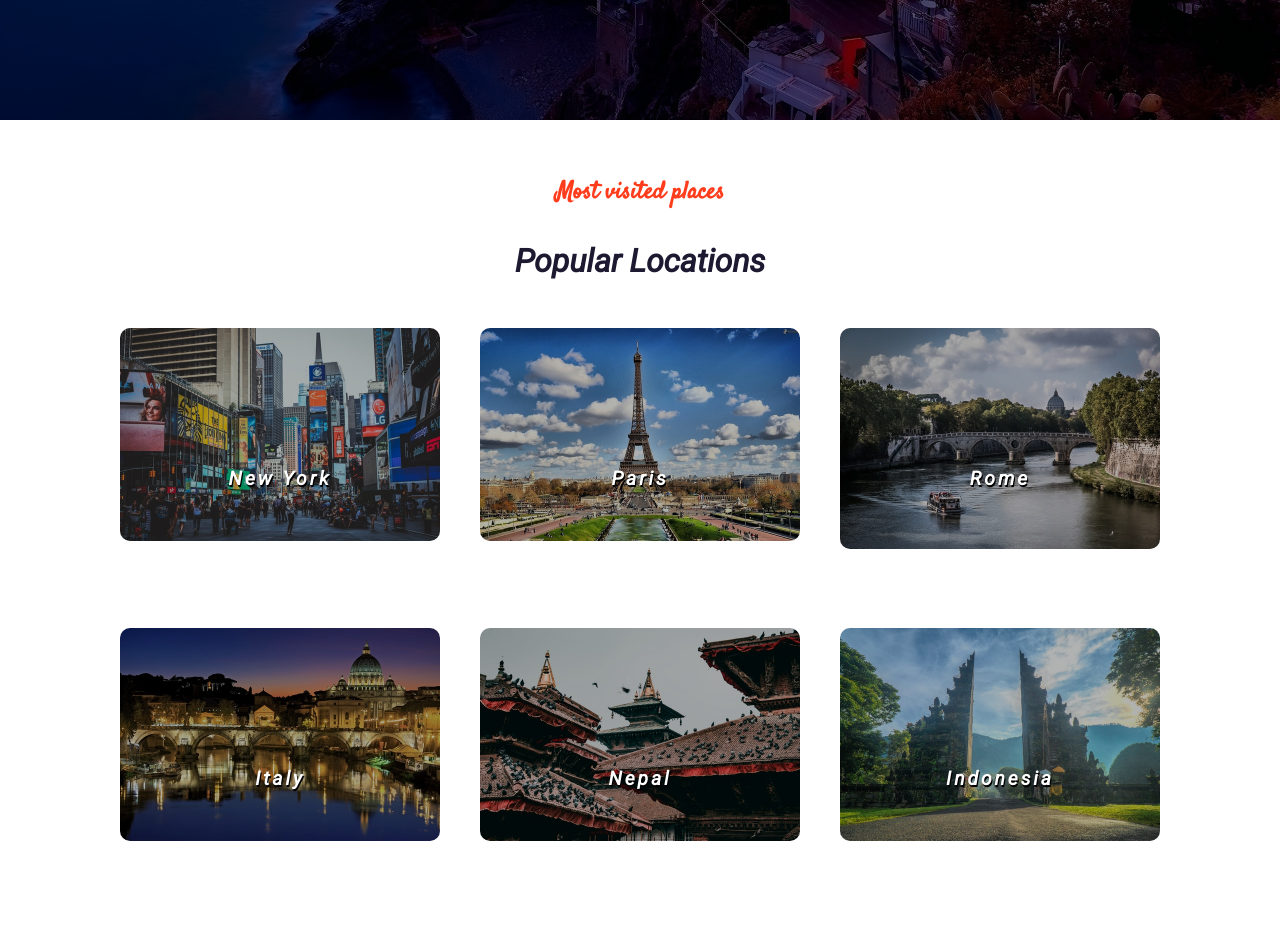
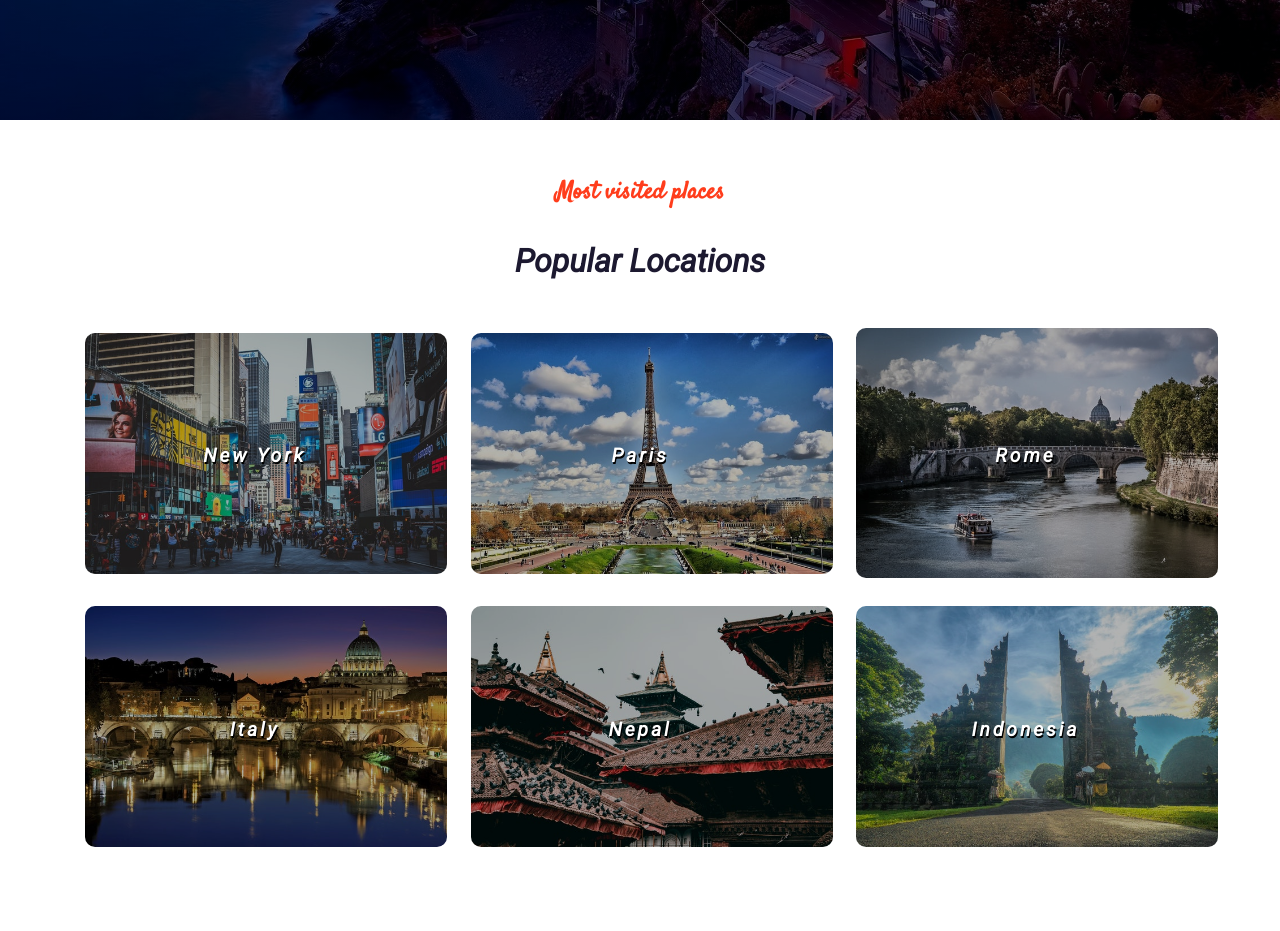
Before and after one commit to DijanaKosovac/CityListing--Travel-, a plain HTML site: page index.html in a window 1280 px wide. Shown: the part 680-1611 px from the top of the page. Drawn offline with nearby package versions, Linux system fonts and the light colour scheme; files that its build step writes are made by us from their sources; files whose address does not match are found by name.

Commit message:
Minor fixes added

```diff
--- a/scss/_mixins.scss
+++ b/scss/_mixins.scss
@@ -47,3 +47,15 @@
         @content;
     }
 }
+
+@mixin desktop-up {
+    @media (min-width: $tablet) and (max-width: $desktop) {
+        @content;
+    }
+}
+
+@mixin desktop {
+    @media (min-width: $desktop) {
+        @content;
+    }
+}
--- a/scss/_variables.scss
+++ b/scss/_variables.scss
@@ -1,5 +1,7 @@
-$font-family: "Roboto", sans-serif;
-$font-family-span: "Satisfy", cursive;
+$font-family: "Roboto",
+sans-serif;
+$font-family-span: "Satisfy",
+cursive;
 $primary-color: #fff;
 $orange-color: #ff3d1c;
 $paragraph-color: #57667e;
@@ -8,3 +10,4 @@ $span-green: #31ff7a;
 $icon-color: #dc3545;
 $mobile: 700px;
 $tablet: 850px;
+$desktop: 1024px;
--- a/scss/style.scss
+++ b/scss/style.scss
@@ -17,6 +17,7 @@ html {
     height: 100vh;
     background-attachment: fixed;
     position: relative;
+
     .container-wrap {
         @include flex(space-between, center);
         width: 90%;
@@ -26,25 +27,31 @@ html {
         line-height: 1.5;
         font-weight: 400;
         color: $primary-color;
+
         .toggle {
             width: 100%;
             padding: 10px 20px;
             background: #000;
             display: none;
         }
+
         .logo span {
             color: $orange-color;
             font-family: $font-family-span;
         }
+
         nav {
             width: 65%;
+
             ul {
                 @include flex(space-between, center);
                 list-style: none;
+
                 li a {
                     text-decoration: none;
                     padding-left: 0.3rem;
                     color: $primary-color;
+
                     &:hover {
                         color: $orange-color;
                     }
@@ -52,12 +59,14 @@ html {
             }
         }
     }
+
     .headline {
         position: absolute;
         top: 50%;
         left: 50%;
         transform: translate(-50%, -50%);
         text-align: center;
+
         span {
             color: $span-green;
             font-size: 2.5rem;
@@ -65,6 +74,7 @@ html {
             font-weight: 400;
             font-family: $font-family-span;
         }
+
         h1 {
             font-size: 3.5rem;
             font-weight: 500;
@@ -73,8 +83,10 @@ html {
             color: $primary-color;
             line-height: 1.3;
         }
+
         form {
             width: 100%;
+
             input[type="text"] {
                 padding: 15px;
                 font-size: 17px;
@@ -86,6 +98,7 @@ html {
                 font-weight: 400;
                 background: #f1f1f1;
             }
+
             .btn {
                 float: left;
                 width: 20%;
@@ -101,31 +114,38 @@ html {
         }
     }
 }
+
 main {
     width: 90%;
     margin: 0 auto;
     text-align: center;
     padding: 3.5rem;
+
     span {
         @include span-style();
     }
+
     h2 {
         @include headline();
     }
+
     .cards {
         @include flex(space-between, center);
         width: 100%;
         height: 100%;
+
         .card {
-            height: 300px;
-            width: 320px;
+            width: 33%;
             position: relative;
+            margin-bottom: 1.5rem;
+
             img {
                 height: auto;
                 width: 320px;
                 border-radius: 10px;
                 filter: brightness(70%);
             }
+
             h4 {
                 position: absolute;
                 top: 50%;
@@ -140,6 +160,7 @@ main {
         }
     }
 }
+
 .promo {
     @include background-propreties();
     background-image: linear-gradient(to bottom, rgba(75, 0, 130, 0.7), rgba(0, 1, 2, 0.7)),
@@ -147,32 +168,39 @@ main {
     width: 100%;
     height: 100vh;
     @include flex(center, center);
+
     .promo-wrap {
         width: 90%;
         margin: 0 auto;
         text-align: center;
+
         span {
             color: $span-green;
             font-family: $font-family-span;
             font-weight: 500;
             font-size: 2rem;
         }
+
         h2 {
             @include headline();
             color: $primary-color;
         }
+
         .promo-icons {
             @include flex(space-around, center);
             margin-top: 3rem;
+
             .icon {
                 @include flex(center, center);
                 flex-direction: column;
                 color: $primary-color;
+
                 h3 {
                     margin-top: 2rem;
                     font-weight: 400;
                 }
             }
+
             .border-wrap {
                 @include flex(center, center);
                 width: 130px;
@@ -180,12 +208,14 @@ main {
                 border-radius: 50%;
                 animation: 1s animateBorder infinite;
             }
+
             .icon-wrap {
                 @include flex(center, center);
                 background-color: $primary-color;
                 width: 80px;
                 height: 80px;
                 border-radius: 50px;
+
                 .fa {
                     color: $icon-color;
                 }
@@ -193,20 +223,24 @@ main {
         }
     }
 }
+
 .offers {
     width: 90%;
     margin: 0 auto;
     text-align: center;
     padding: 3rem;
+
     span {
         @include span-style();
     }
+
     h2 {
         @include headline();
     }
+
     .offer-container {
         @include flex(space-around, center);
-        max-width: 1200px;
+
         .offer {
             margin-left: 1rem;
             width: 220px;
@@ -220,6 +254,7 @@ main {
             border-radius: 6px;
             position: relative;
             cursor: pointer;
+
             &::before {
                 position: absolute;
                 content: "";
@@ -232,6 +267,7 @@ main {
                 z-index: -1;
                 border-radius: 6px;
             }
+
             &:hover::before {
                 height: 100%;
             }
@@ -240,6 +276,7 @@ main {
                 color: $primary-color;
                 font-weight: 400;
             }
+
             &:hover .fa {
                 color: $primary-color;
             }
@@ -247,6 +284,7 @@ main {
             &:hover p {
                 color: $primary-color;
             }
+
             &:hover h4 {
                 color: $primary-color;
                 font-weight: 400;
@@ -263,12 +301,14 @@ main {
                 margin-bottom: 1.5rem;
                 color: black;
             }
+
             p {
                 margin-bottom: 1.3rem;
                 color: #57667e;
                 line-height: 30px;
                 font-weight: 400;
             }
+
             small {
                 color: #1c165c;
                 font-size: 16px;
@@ -277,28 +317,33 @@ main {
         }
     }
 }
+
 .blog {
     width: 90%;
     margin: 0 auto;
     text-align: center;
+
     span {
         @include span-style();
     }
+
     h2 {
         color: #1c1930;
         font-weight: 600;
         font-size: 2rem;
         margin-top: 2rem;
     }
+
     .blog-posts {
         @include flex(space-around, center);
-        max-width: 1200px;
+
         .blog {
             width: 370px;
             height: 400px;
             display: flex;
             flex-wrap: wrap;
             margin: 3rem 0;
+
             img {
                 width: 100%;
                 height: 380px;
@@ -306,11 +351,14 @@ main {
                 object-position: center center;
                 border-radius: 15px;
             }
+
             .blog-headline {
                 margin: 1rem auto;
+
                 small {
                     color: $orange-color;
                 }
+
                 h5 {
                     margin-top: 1rem;
                 }
@@ -318,6 +366,7 @@ main {
         }
     }
 }
+
 .clients {
     @include flex(center, center);
     flex-direction: column;
@@ -325,30 +374,36 @@ main {
     margin: 4rem auto;
     padding: 2rem;
     text-align: center;
+
     span {
         @include span-style();
     }
+
     h2 {
         color: #1c1930;
         font-weight: 600;
         font-size: 2rem;
         margin-bottom: 3rem;
     }
+
     p {
         margin-bottom: 1.3rem;
         color: #57667e;
         line-height: 30px;
         font-weight: 400;
     }
+
     .profile-img {
         @include flex(center, center);
         width: 90px;
         margin-bottom: 2rem;
+
         img {
             width: 100%;
             height: auto;
             border-radius: 50%;
         }
+
         p {
             color: #eb566c;
             font-size: 1rem;
@@ -357,26 +412,32 @@ main {
         }
     }
 }
+
 footer {
     background: #071b4d;
     color: #fff;
     margin-top: 5rem;
     padding: 3rem;
+
     .info-area {
         @include flex(space-around, end);
+
         .info {
             .logo span {
                 color: $orange-color;
                 font-family: $font-family-span;
             }
+
             h3 {
                 font-weight: 400;
                 margin-bottom: 2rem;
             }
+
             ul {
                 li {
                     list-style: none;
                     padding-bottom: 1.5rem;
+
                     a {
                         color: #8ba4b1;
                         font-weight: 300;
@@ -386,12 +447,15 @@ footer {
             }
         }
     }
+
     .author-info {
         border-top: 1px solid #1c2e4c;
         margin-top: 2rem;
         color: #8ba4b1;
+
         p {
             margin-top: 2rem;
+
             .fa-heart {
                 color: $icon-color;
             }
@@ -414,44 +478,56 @@ footer {
             padding-top: 0;
             width: 100%;
             background-color: #000;
+
             .logo {
                 display: none;
             }
+
             .toggle {
                 display: block;
+
                 .fa-bars {
                     color: $icon-color;
                 }
             }
+
             nav {
                 width: 80%;
+
                 ul {
                     flex-direction: column;
                     align-items: flex-start;
                     display: none;
+
                     li {
                         padding-bottom: 1rem;
                     }
                 }
+
                 .active {
                     display: block;
                 }
             }
         }
+
         .headline {
             top: 78%;
+
             span {
                 font-size: 1.6rem;
             }
+
             h1 {
                 font-size: 1.5rem;
             }
+
             form {
                 input[type="text"] {
                     width: 100%;
                     border-radius: 50px;
                     padding: 10px;
                 }
+
                 .btn {
                     float: none;
                     width: 50%;
@@ -462,11 +538,25 @@ footer {
             }
         }
     }
+
     main {
+        width: 100%;
+
         .cards {
             justify-content: center;
+            flex-direction: column;
+
+            .card {
+                width: 90%;
+
+                img {
+                    height: auto;
+                    width: 100%;
+                }
+            }
         }
     }
+
     .promo {
         .promo-wrap {
             .promo-icons {
@@ -475,9 +565,11 @@ footer {
                         margin: 0.5rem;
                     }
                 }
+
                 .border-wrap {
                     width: 90px;
                     height: 90px;
+
                     .icon-wrap {
                         width: 60px;
                         height: 60px;
@@ -486,11 +578,13 @@ footer {
             }
         }
     }
+
     footer {
         .info-area {
             padding: 3rem;
             justify-content: end;
             flex-direction: column;
+
             .info {
                 margin-bottom: 1rem;
             }
@@ -500,8 +594,60 @@ footer {
 
 @include tablet-up {
     main {
+        width: 100%;
+
         .cards {
             justify-content: center;
+            flex-direction: column;
+
+            .card {
+                width: 80%;
+
+                img {
+                    height: auto;
+                    width: 100%;
+                }
+            }
         }
     }
 }
+
+@include desktop-up {
+    main {
+        width: 100%;
+
+        .cards {
+            justify-content: center;
+
+            .card {
+                width: 48%;
+                padding-left: 2%;
+
+                img {
+                    height: auto;
+                    width: 100%;
+                }
+            }
+        }
+    }
+}
+
+@include desktop {
+    main {
+        width: 100%;
+
+        .cards {
+            justify-content: center;
+
+            .card {
+                width: 33%;
+                padding-left: 2%;
+
+                img {
+                    height: auto;
+                    width: 100%;
+                }
+            }
+        }
+    }
+}
```
